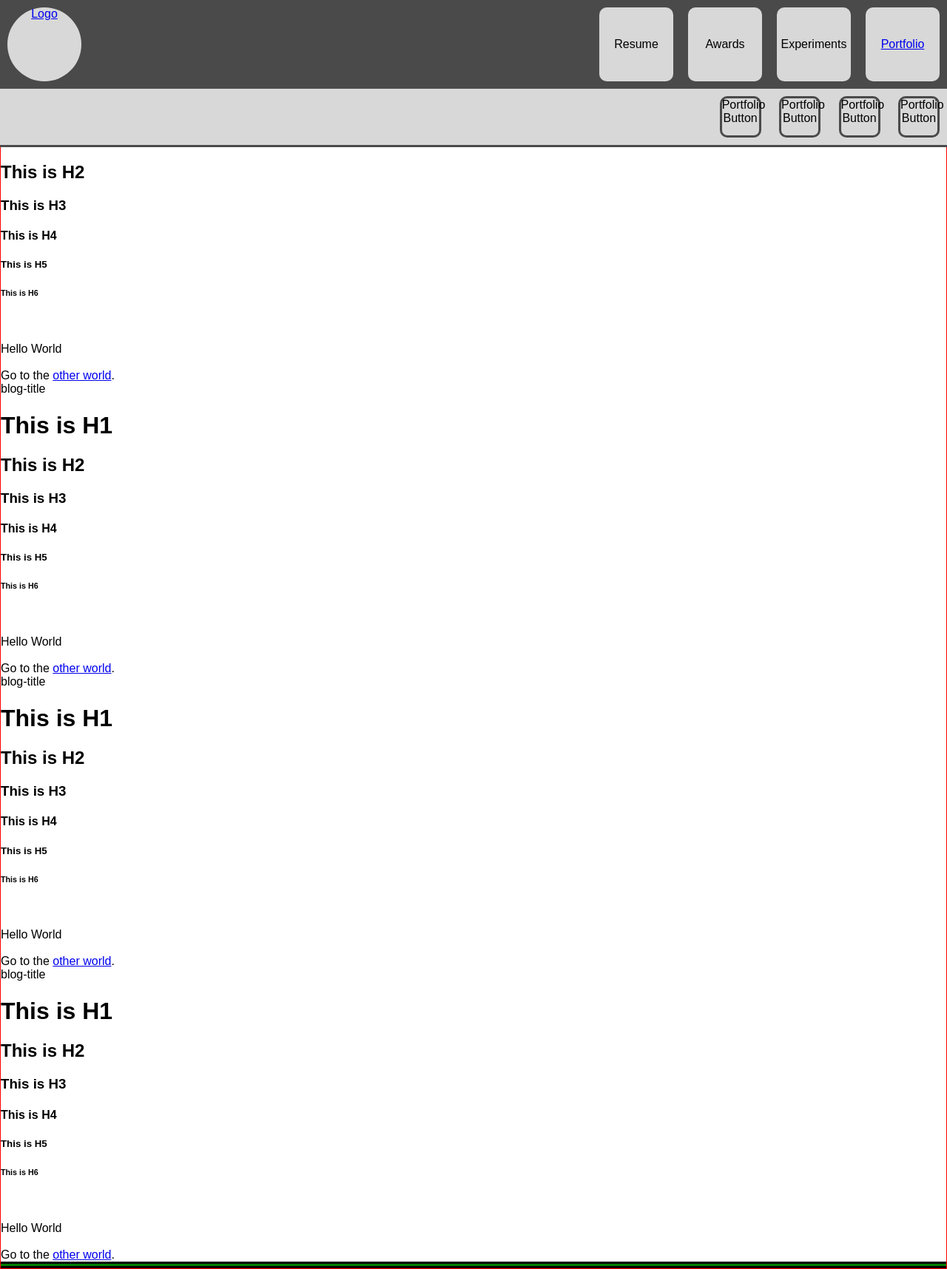
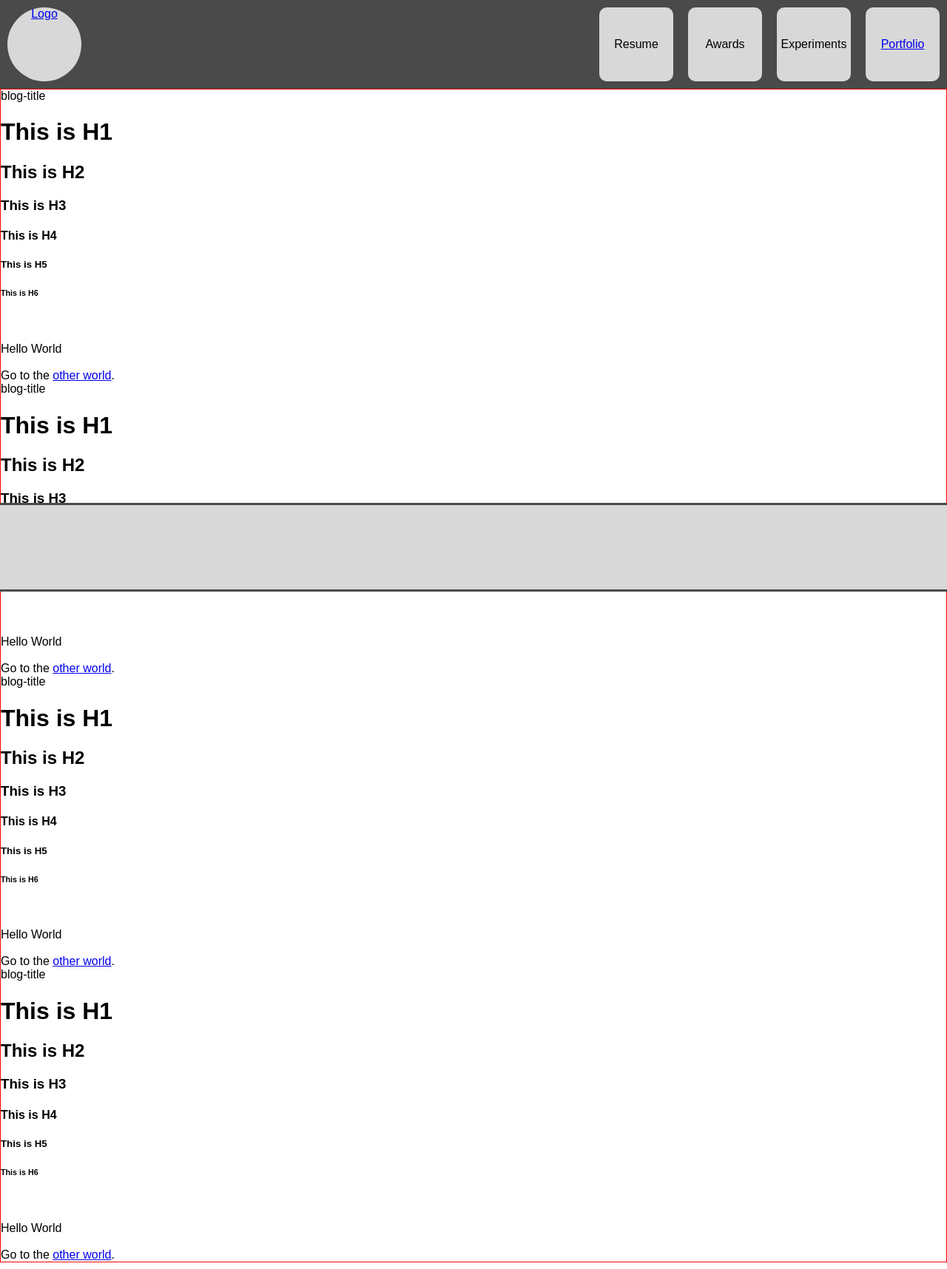
Before and after one commit to thewren/MyWebSite, a Python web app: template templates/blog.html in a window 1280 px wide. Shown: the whole page at 74% size. Run offline with Jinja, Linux system fonts and the light colour scheme; the template is opened without the code that fills it, so the values that code supplies are empty.

Commit message:
More updates

```diff
--- a/static/css/style.css
+++ b/static/css/style.css
@@ -60,7 +60,6 @@
 
 		position: fixed;
 		text-align: center;
-		z-index: 1000;
 		/*height: 100%;*/
 		left: 0;
 		top: 0;
@@ -165,10 +164,12 @@
 			position: absolute;
 			width: 100%;
 			top: 100%;
-
+			z-index: 1000;
 			background-color: #D8D8D8;
 			text-align: right;
 			border-bottom: 3px solid #4A4A4A;
+
+			display: none;
 		}
 
 
@@ -180,6 +181,18 @@
 			width: 50px;
 			height: 50px;
 			margin: 10px;
+		}
+
+
+
+		/* Home */
+
+		.home-portrait {
+			position: fixed;
+			left: 0;
+			width: 50%;
+			height: 100%;
+			background-color: black;
 		}
 
 
@@ -221,8 +234,12 @@
 		/* Footer */
 
 		#footer {
-				border-top: 3px solid black;
-				background-color: green;
-				height: 3px;
-				border-bottom: 3px solid black;
+				position: absolute;
+				bottom: 0;
+				left: 0;
+				border-top: 3px solid #4A4A4A;
+				background-color: #D8D8D8;
+				height: 114px;
+				width: 100%;
+				border-bottom: 3px solid #4A4A4A;
 		}
--- a/static/js/scripts.js
+++ b/static/js/scripts.js
@@ -4,10 +4,11 @@
 
 // Splash Screen
 
-var navFooter = document.getElementById("nav-bar");
+var navBar = document.getElementById("nav-bar");
 var navButtons = document.getElementsByClassName("nav-button-container");
 var logo = document.getElementById("logo-container");
-//var detail = document.getElementsByClassName("nav-button-detail");
+var navBarSub = document.getElementsByClassName("nav-bar-sub");
+var navBarSubButtons = document.getElementsByClassName("nav-bar-sub-button");
 var detailOpen;
 
 function fadeOut(element) {
@@ -38,7 +39,23 @@
 
 }
 
+navButtons[0].onmouseover = function() {
+  navBarSub[0].style.display="block";
+}
 
+for(var i = 0; i < navBarSubButtons.length; i++) {
+  navBarSubButtons[i].onmouseover = function () {
+    navBarSub[0].style.display="block";
+  }
+}
+
+navBarSub[0].onmouseover = function() {
+  navBarSub[0].style.display="block";
+}
+
+navBarSub[0].onmouseout = function() {
+  navBarSub[0].style.display="none";
+}
 
 /*
 navButtons[0].onmouseover = function() {
```
Also changed, not shown: templates/home.html (+4 -8 lines).
